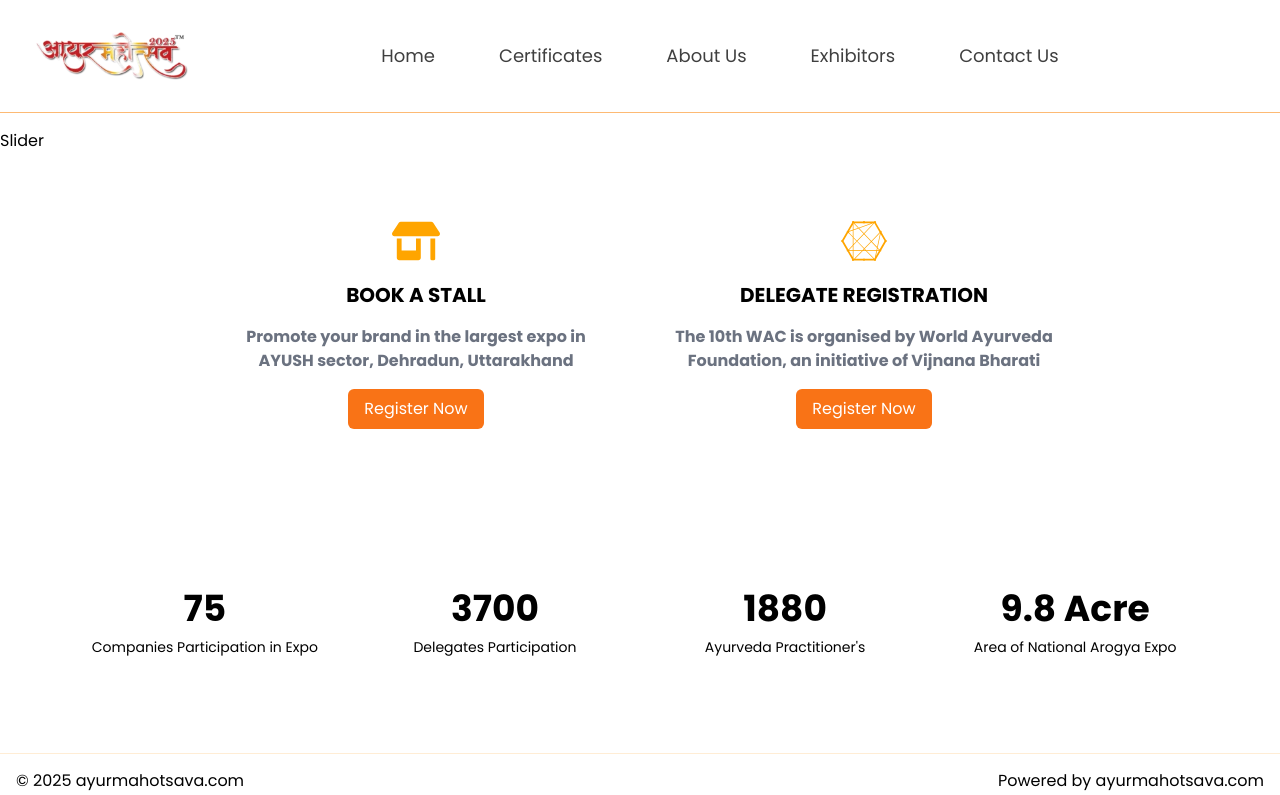
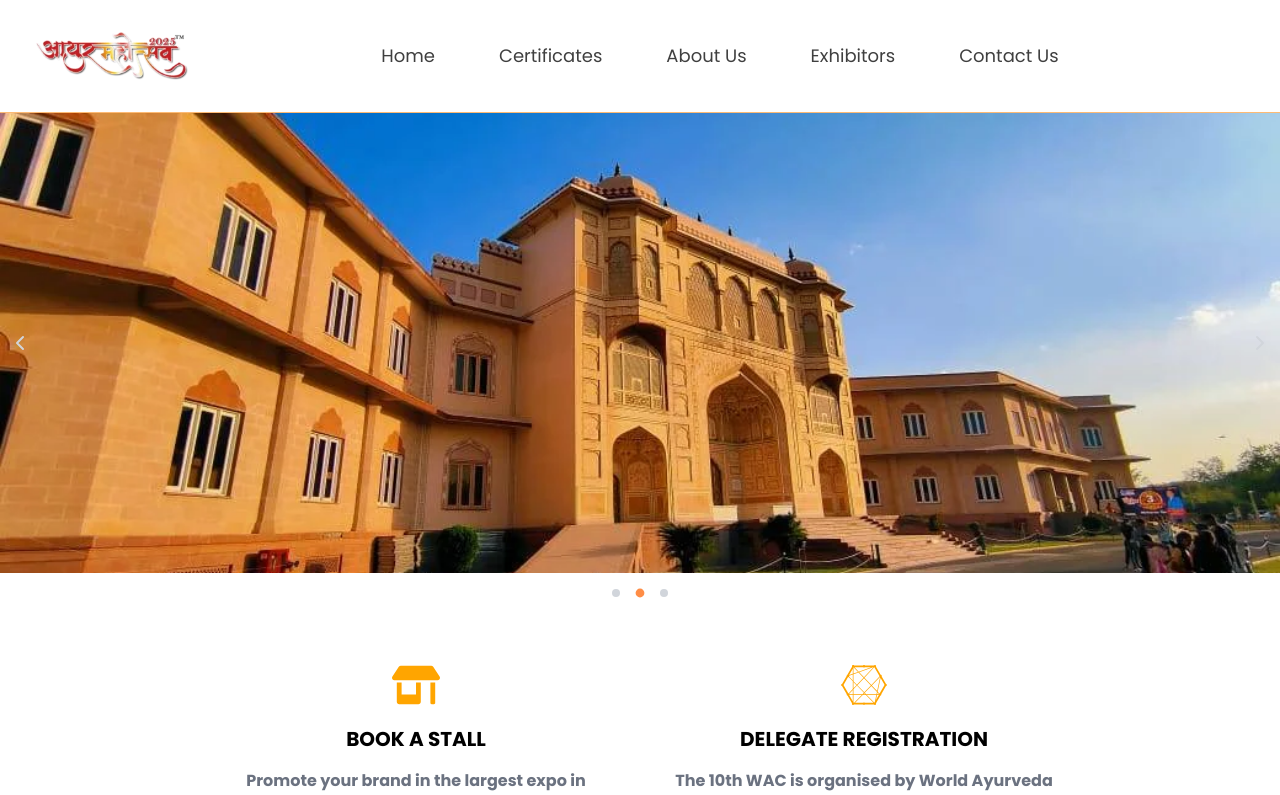
Before and after one commit to loremdev2/Ayurmahotsava-freelancing-UI, a Next.js app: page / in a window 1280 px wide. Shown: the top 795 px of the page. Built offline with nearby package versions, Linux system fonts and the light colour scheme.

Commit message:
Refactor Slider component to include ImageSlider and update image paths

```diff
--- a/app/components/HomePage/Slider.tsx
+++ b/app/components/HomePage/Slider.tsx
@@ -1,8 +1,12 @@
+import Head from "next/head";
+import ImageSlider from "../ImageSlider/ImageSlider";
+
 const Slider = () => {
     return (
-        <div>
-            <h2>Slider</h2>
-        </div>
+
+
+        <ImageSlider />
+
     );
 }
 
--- a/app/components/ImageSlider/ImageSlider.tsx
+++ b/app/components/ImageSlider/ImageSlider.tsx
@@ -2,9 +2,9 @@
 import { useState, useEffect } from "react";
 import Image from "next/image";
 import { StaticImageData } from "next/image";
-import image1 from "@/public/image1.jpg";
-import image2 from "@/public/image2.jpg";
-import image3 from "@/public/image3.jpg";
+import image1 from "@/public/assets/carousel/image-1.png";
+import image2 from "@/public/assets/carousel/image-2.png";
+import image3 from "@/public/assets/carousel/image-3.png";
 import { ChevronLeft, ChevronRight } from "lucide-react";
 
 // Interface for image data
@@ -25,54 +25,44 @@
     },
 ];
 
-export default function ImageSlider(): JSX.Element {
-    // State to keep track of the current image index
+export default function ImageSlider(): any {
     const [currentIndex, setCurrentIndex] = useState<number>(0);
-
-    // State to determine if the image is being hovered over
     const [isHovered, setIsHovered] = useState<boolean>(false);
 
-    // Function to show the previous slide
     const prevSlide = (): void => {
         setCurrentIndex(
             (prevIndex) => (prevIndex - 1 + images.length) % images.length
         );
     };
 
-    // Function to show the next slide
     const nextSlide = (): void => {
         setCurrentIndex((prevIndex) => (prevIndex + 1) % images.length);
     };
 
-    // useEffect hook to handle automatic slide transition
     useEffect(() => {
-        // Start interval for automatic slide change if not hovered
         if (!isHovered) {
             const interval = setInterval(() => {
                 nextSlide();
             }, 3000);
 
-            // Cleanup the interval on component unmount
             return () => {
                 clearInterval(interval);
             };
         }
     }, [isHovered]);
 
-    // Handle mouse over event
     const handleMouseOver = (): void => {
         setIsHovered(true);
     };
 
-    // Handle mouse leave event
     const handleMouseLeave = (): void => {
         setIsHovered(false);
     };
 
     return (
-        <div className="relative w-full mx-auto mt-4">
+        <div className="relative w-full mx-auto">
             <div
-                className="relative h-[460px] mx-12 group hover:-translate-y-2"
+                className="relative h-[460px] group"
                 onMouseOver={handleMouseOver}
                 onMouseLeave={handleMouseLeave}
             >
@@ -81,32 +71,34 @@
                     alt={`Slider Image ${currentIndex + 1}`}
                     layout="fill"
                     objectFit="cover"
-                    className="rounded-xl transition-all duration-500 ease-in-out cursor-pointer"
+                    className="transition-all duration-500 ease-in-out cursor-pointer"
                 />
-            </div>
                 <button
-                className="absolute left-0 top-1/2 transform h-[459px] rounded-xl hover:bg-[#1a222f] mx-1 -mt-[10px] -translate-y-1/2 bg-[#111927] text-white p-2 group"
+                    className="absolute left-0 top-1/2 transform -translate-y-1/2 h-full w-10 flex items-center justify-center bg-transparent text-white rounded-l-md transition-all duration-300 ease-in-out"
                     onClick={prevSlide}
                 >
-                <ChevronLeft className="text-gray-400 group-hover:text-white" />
+                    <ChevronLeft className="text-gray-300 group-hover:text-white" />
                 </button>
                 <button
-                className="absolute right-0 top-1/2 transform h-[459px] rounded-xl hover:bg-[#1a222f] mx-1 -mt-[10px] -translate-y-1/2 bg-[#111927] text-white p-2 group"
+                    className="absolute right-0 top-1/2 transform -translate-y-1/2 h-full w-10 flex items-center justify-center bg-transparent text-white rounded-r-md transition-all duration-300 ease-in-out"
                     onClick={nextSlide}
                 >
-                <ChevronRight className="text-gray-400 group-hover:text-white" />
+                    <ChevronRight className="text-gray-300 group-hover:text-white" />
                 </button>
+            </div>
             <div className="flex justify-center mt-4">
                 {images.map((_, index) => (
-                    <div
+                    <button
                         key={index}
-                        className={`h-1 w-10 mx-1 ${index === currentIndex
-                                ? "bg-[#beff46] rounded-xl"
-                                : "bg-gray-300 rounded-xl"
-                            } transition-all duration-500 ease-in-out`}
-                    ></div>
+                        onClick={() => setCurrentIndex(index)} // Navigate to the clicked image
+                        className={`h-2 w-2 mx-2 ${index === currentIndex
+                            ? "bg-[#ff8d46] scale-110"
+                            : "bg-gray-300"
+                            } rounded-full transition-all duration-500 ease-in-out`}
+                    ></button>
                 ))}
             </div>
+
         </div>
     );
 }
--- a/app/layout.tsx
+++ b/app/layout.tsx
@@ -18,7 +18,7 @@
       <body className="flex flex-col min-h-screen">
         <Navbar />
         {/* Thin orange line below Navbar */}
-        <div className="h-[0.5px] bg-orange-300 mb-4"></div>
+        <div className="h-[0.5px] bg-orange-300"></div>
         <main className="flex-grow">{children}</main>
         <div className="h-[0.5px] bg-orange-100"></div>
         <Footer />
--- a/app/page.tsx
+++ b/app/page.tsx
@@ -9,7 +9,6 @@
         <Slider />
         <Section_2 />
         <ExpoStatistics />
-
       </main>
     </div>
   );
```
Lines whose indentation alone changed are shown as unchanged.
